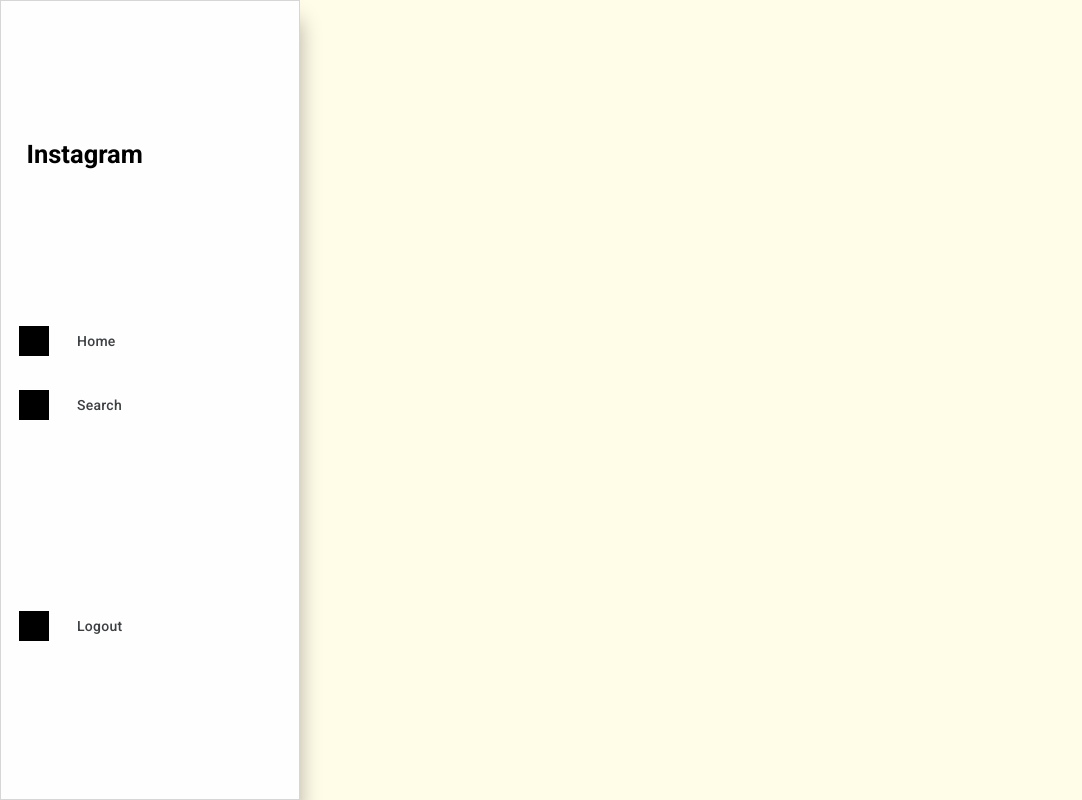
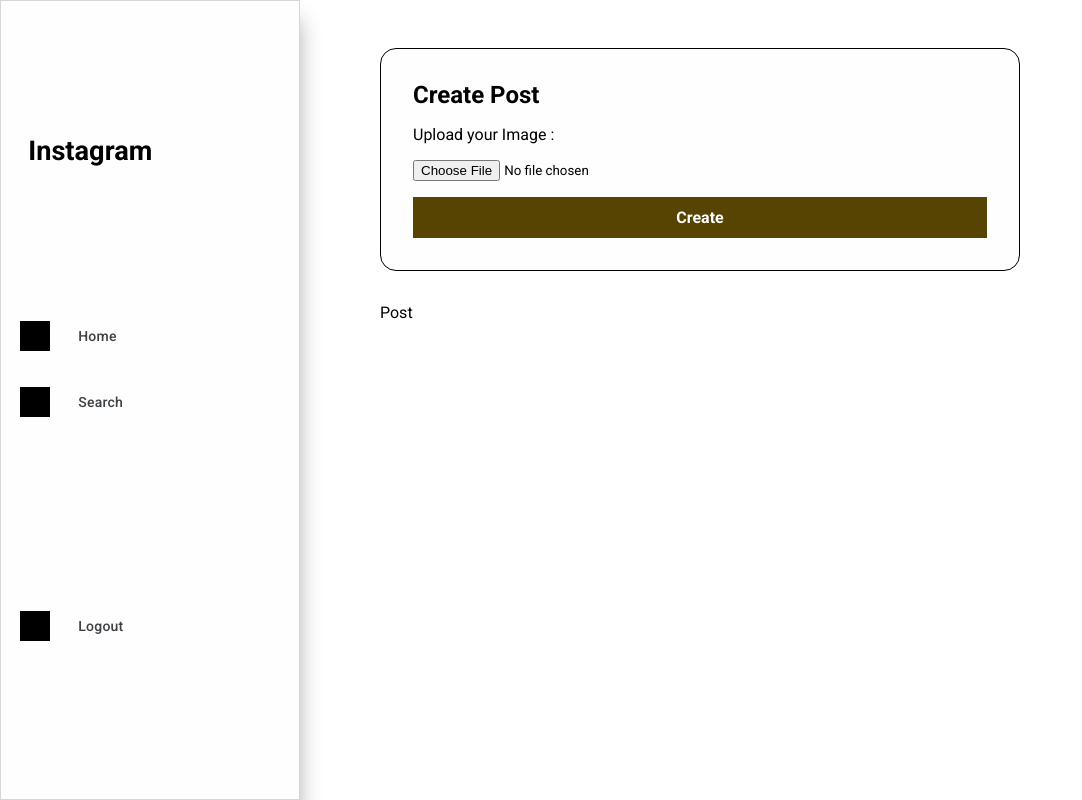
Before and after one commit to Hu-zk/Instagram-Clone, a React (Create React App) app in the folder instagram-clone-frontend/: page /home in a window 1280 px wide. Shown: the whole page, without its empty margins (0-1082 px from the left). Built offline with nearby package versions, Linux system fonts and the light colour scheme.

Commit message:
creating the post form

```diff
--- /dev/null
+++ b/instagram-clone-frontend/src/components/CreatePost/index.jsx
@@ -0,0 +1,17 @@
+import React from 'react'
+
+function Create() {
+    return (
+        <div className='create-post'>
+            <h2>Create Post</h2>
+
+            {/* <div className='label-input'>
+            </div> */}
+            <label htmlFor="image">Upload your Image :</label>
+            <input name='image' type="file"/>
+            <button type="submit" >Create</button>
+        </div>
+    )
+}
+
+export default Create
--- /dev/null
+++ b/instagram-clone-frontend/src/components/Post/index.jsx
@@ -0,0 +1,9 @@
+import React from 'react'
+
+function Post() {
+    return (
+        <div>Post</div>
+    )
+}
+
+export default Post
--- a/instagram-clone-frontend/src/index.css
+++ b/instagram-clone-frontend/src/index.css
@@ -21,14 +21,14 @@
   box-sizing: border-box;
 }
 
-body {
+.body-container {
   font-size: 15px;
   line-height: 1.4286;
   display: flex;
   justify-content: center;
   align-items: center;
   min-height: 100vh;
-  background-color: rgb(255, 252, 232);
+  background-color: rgb(255, 255, 255);
 }
 
 .container {
@@ -159,10 +159,32 @@
   color: rgb(255, 107, 107);
 }
 
+.home-page {
+  display: flex;
+  height: 100vh;
+  width: 100vw;
+}
+
+.home-content {
+  display: flex;
+  flex-direction: column;
+  margin: 3em 5em;
+  gap: 2em;
+}
+
+.create-post {
+  display: flex;
+  flex-direction: column;
+  gap: 1em;
+  border: 1pt solid black;
+  background-color: #fffefe;
+  border-radius: 1em;
+  padding: 2em;
+  width: 40em;
+}
+
 #side-menu {
-  position: fixed;
-  top: 0;
-  left: 0;
+  margin: 0;
   display: flex;
   flex-flow: column;
   justify-content: space-evenly;
--- a/instagram-clone-frontend/src/pages/home/index.jsx
+++ b/instagram-clone-frontend/src/pages/home/index.jsx
@@ -1,10 +1,18 @@
 import React from 'react'
 import SideMenu from '../../components/SideMenu'
+import Create from '../../components/CreatePost'
+import Post from '../../components/Post'
 
 function Home() {
     return (
-        <div>
+        <div className='home-page'>
             <SideMenu/>
+            <div className='home-content'>
+                <Create/>
+                <div>
+                    <Post/>
+                </div>
+            </div>
         </div>
     )
 }
```
